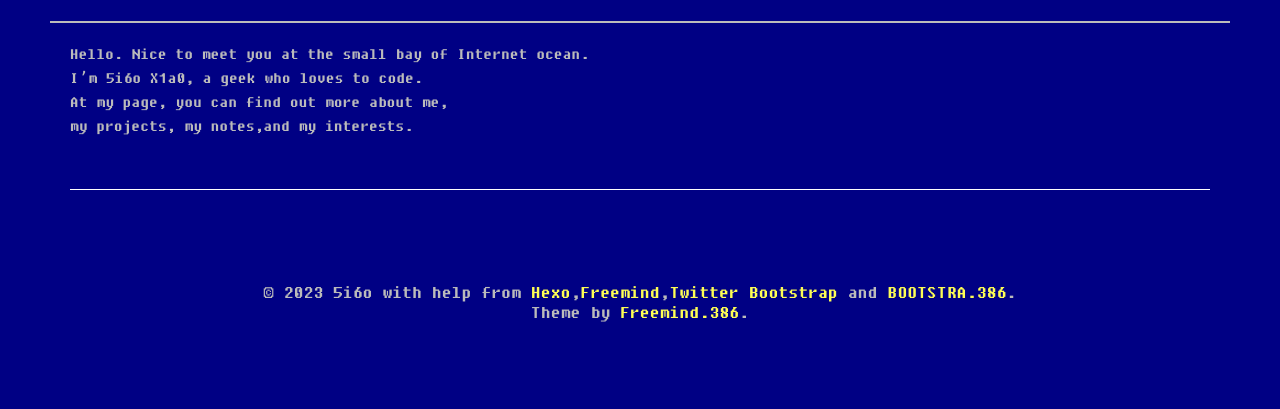
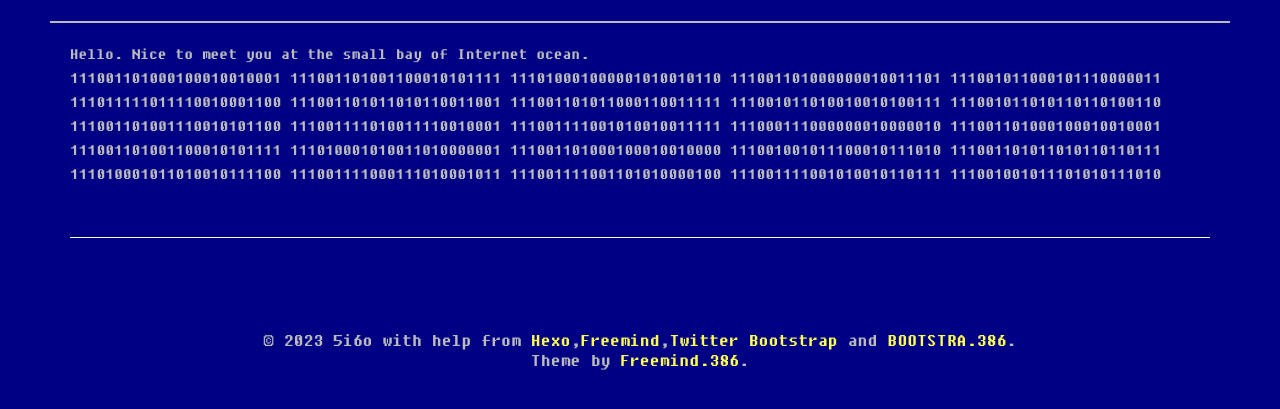
Before and after one commit to Xspielberg/Xspielberg.github.io, a plain HTML site: page about/index.html in a window 1280 px wide. Shown: the part 115-524 px from the top of the page. Drawn offline with Linux system fonts and the light colour scheme; a web font is replaced by a local one.

Commit message:
Site updated: YYYY-10-2023年10月22日 01:53:27

```diff
--- a/about/index.html
+++ b/about/index.html
@@ -9,7 +9,7 @@
   <title>about | 516o&#39;s page</title>
   <meta name="author" content="5i6o">
 
-  <meta name="description" content="Hello. Nice to meet you at the small bay of Internet ocean.I’m 5i6o X1a0, a geek who loves to code.At my page, you can find out more about me,my proje">
+  <meta name="description" content="Hello. Nice to meet you at the small bay of Internet ocean.111001101000100010010001 111001101001100010101111 111010001000001010010110 1110011010000000">
 
 
   <meta name="viewport" content="width=device-width, initial-scale=1, maximum-scale=1">
@@ -121,7 +121,7 @@
 	<div class="mypage">
 
 
-	  <p>Hello. Nice to meet you at the small bay of Internet ocean.<br>I’m 5i6o X1a0, a geek who loves to code.<br>At my page, you can find out more about me,<br>my projects, my notes,and my interests.</p>
+	  <p>Hello. Nice to meet you at the small bay of Internet ocean.<br>111001101000100010010001 111001101001100010101111 111010001000001010010110 111001101000000010011101 111001011000101110000011 111011111011110010001100 111001101011010110011001 111001101011000110011111 111001011010010010100111 111001011010110110100110 111001101001110010101100 111001111010011110010001 111001111001010010011111 111000111000000010000010 111001101000100010010001 111001101001100010101111 111010001010011010000001 111001101000100010010000 111001001011100010111010 111001101011010110110111 111010001011010010111100 111001111000111010001011 111001111001101010000100 111001111001010010110111 111001001011101010111010</p>
 
 	</div>
 
```
